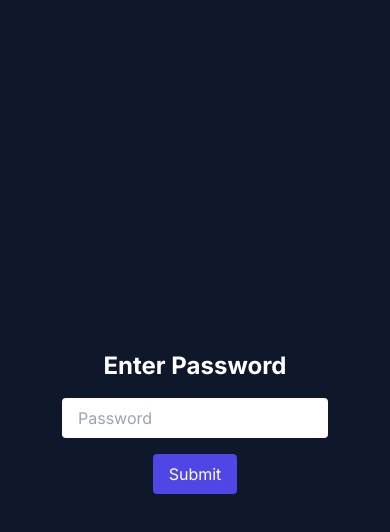
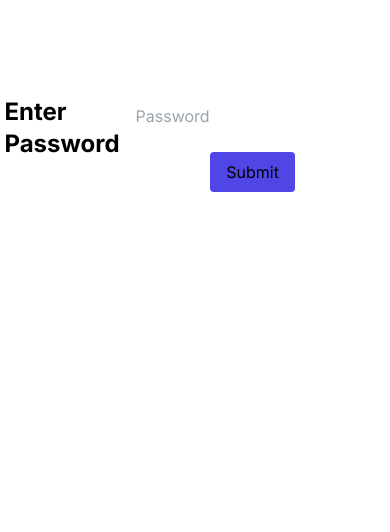
Before and after one commit to slychaicode/about-me-site, a React (Create React App) app: page / in a window 390 px wide. Shown: the top 532 px of the page. Built offline with nearby package versions, Linux system fonts and the light colour scheme.

Commit message:
top-align password prompt for better mobile UX

```diff
--- a/src/components/PasswordGate.jsx
+++ b/src/components/PasswordGate.jsx
@@ -16,7 +16,7 @@
     if(authorized) return children;
 
     return(
-        <div className="min-h-screen bg-slate-900 text-white flex flex-col justify-center items-center p-4">
+        <div className="min-h-screen flex items-start justify-center pt-24 px-6">
         <h1 className="text-2xl font-bold mb-4">Enter Password</h1>
         <form onSubmit={handleSubmit} className="flex flex-col items-center gap-4">
             <input
```
